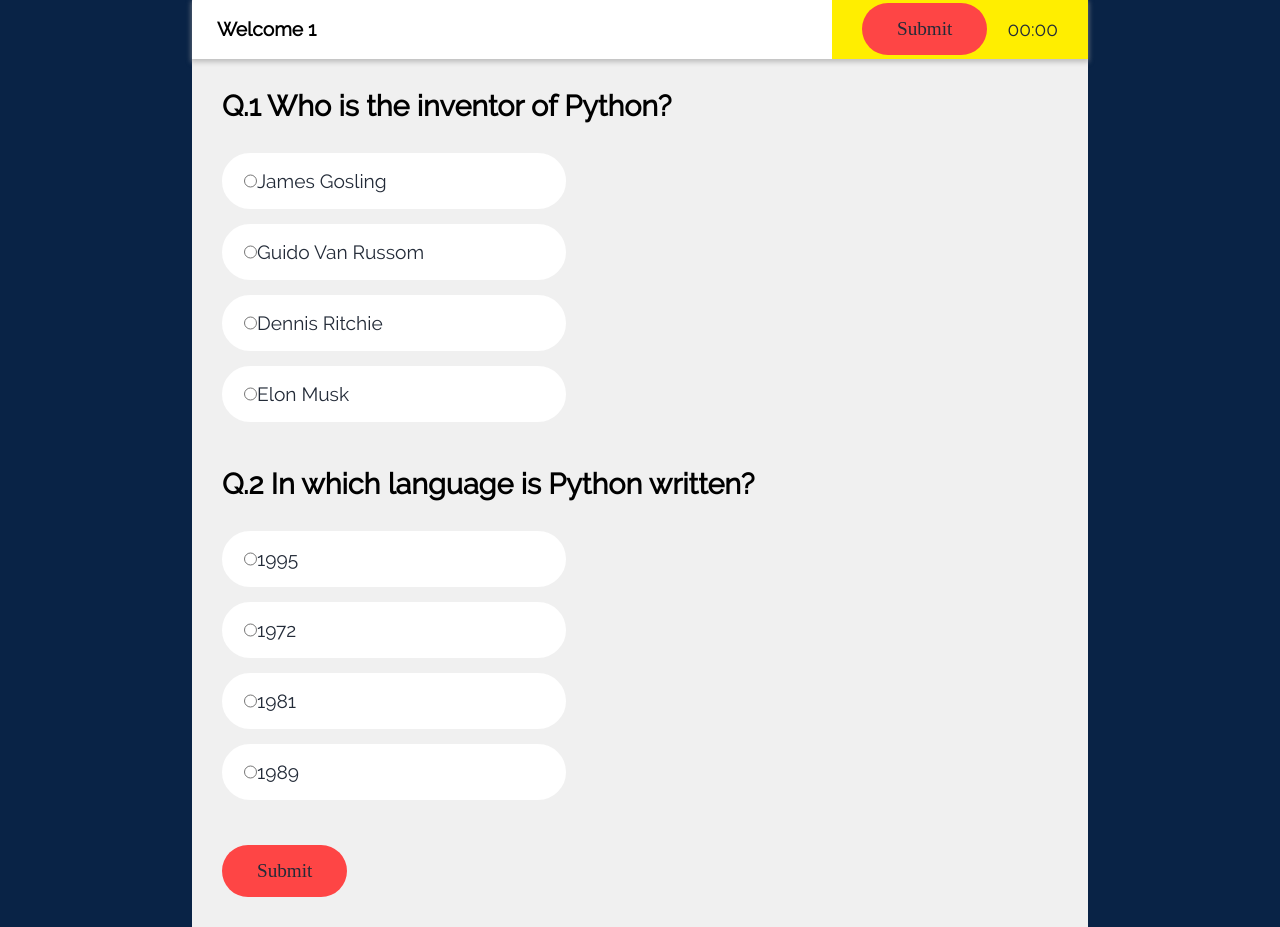
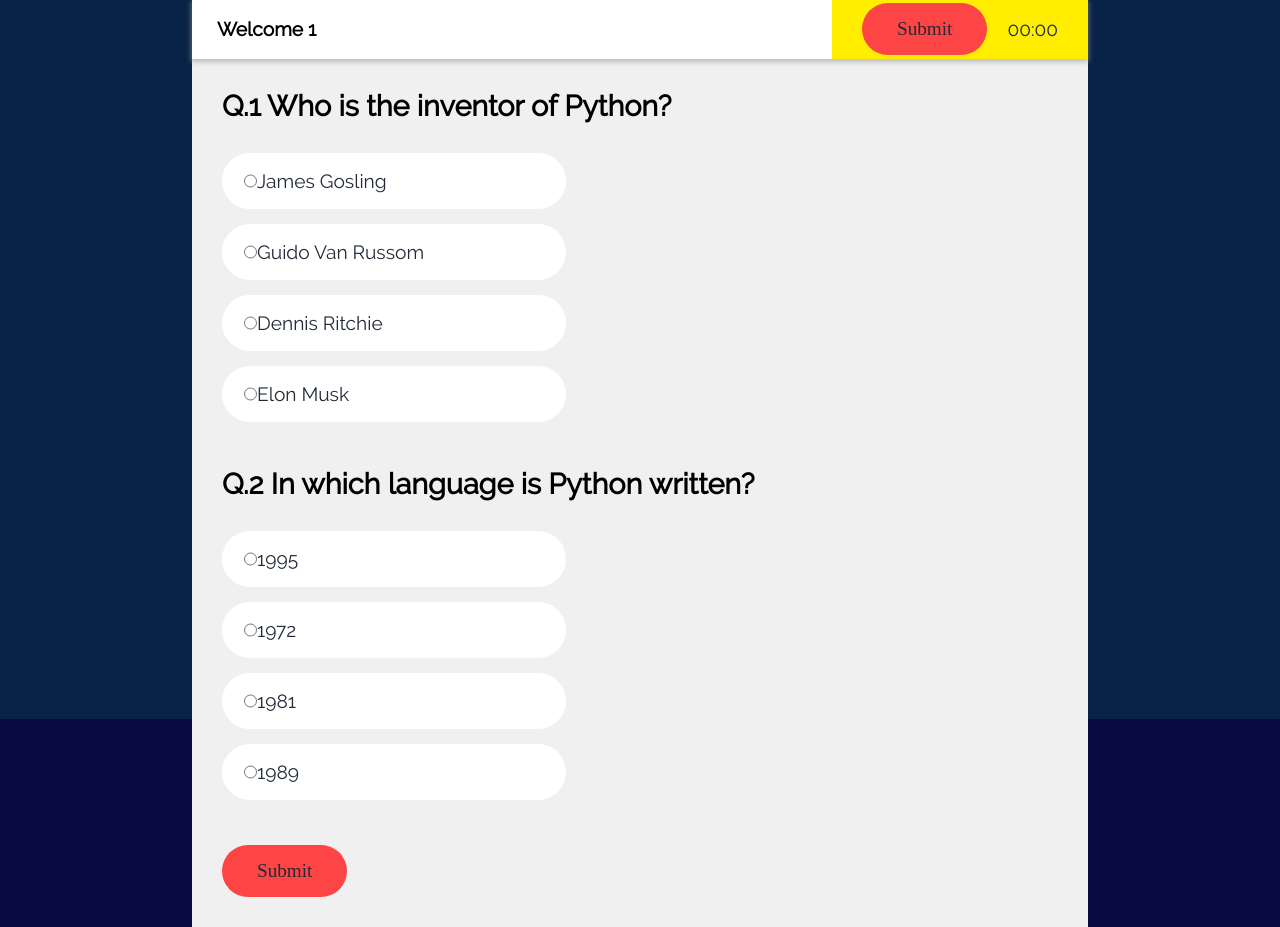
Before and after one commit to PratikM15/MCQ-Portal, a Django app: page /questionportal/Python/1 in a window 1280 px wide. Shown: the part 81-1008 px from the top of the page. Run offline with Django 3.2, Linux system fonts and the light colour scheme; data comes from the database, SQL or seed files in the repository; some web fonts are replaced.

Commit message:
css updated

```diff
--- a/quizapp/static/css/style.css
+++ b/quizapp/static/css/style.css
@@ -35,7 +35,7 @@
 }
 
 body{
-    background-color: #092346;
+    background-color: #070b41;
 }
 *{
     padding: 0;
```
